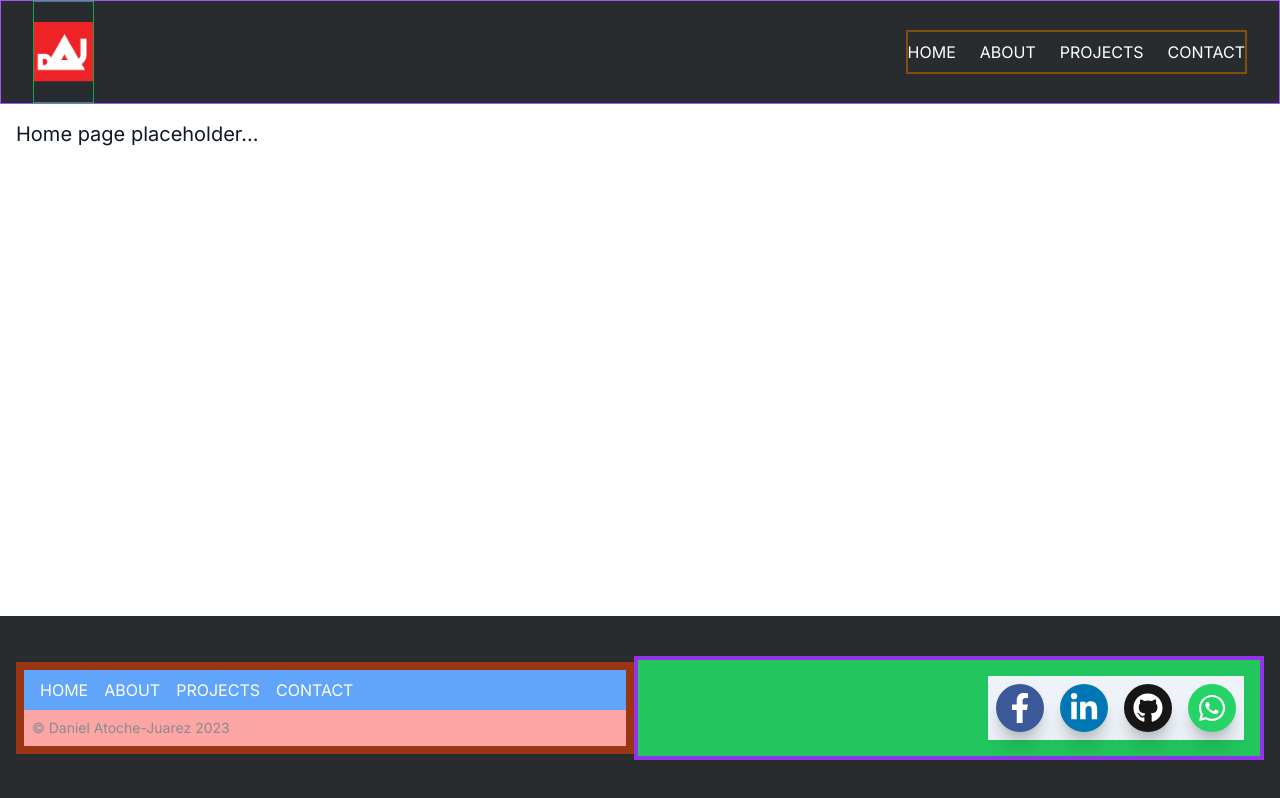
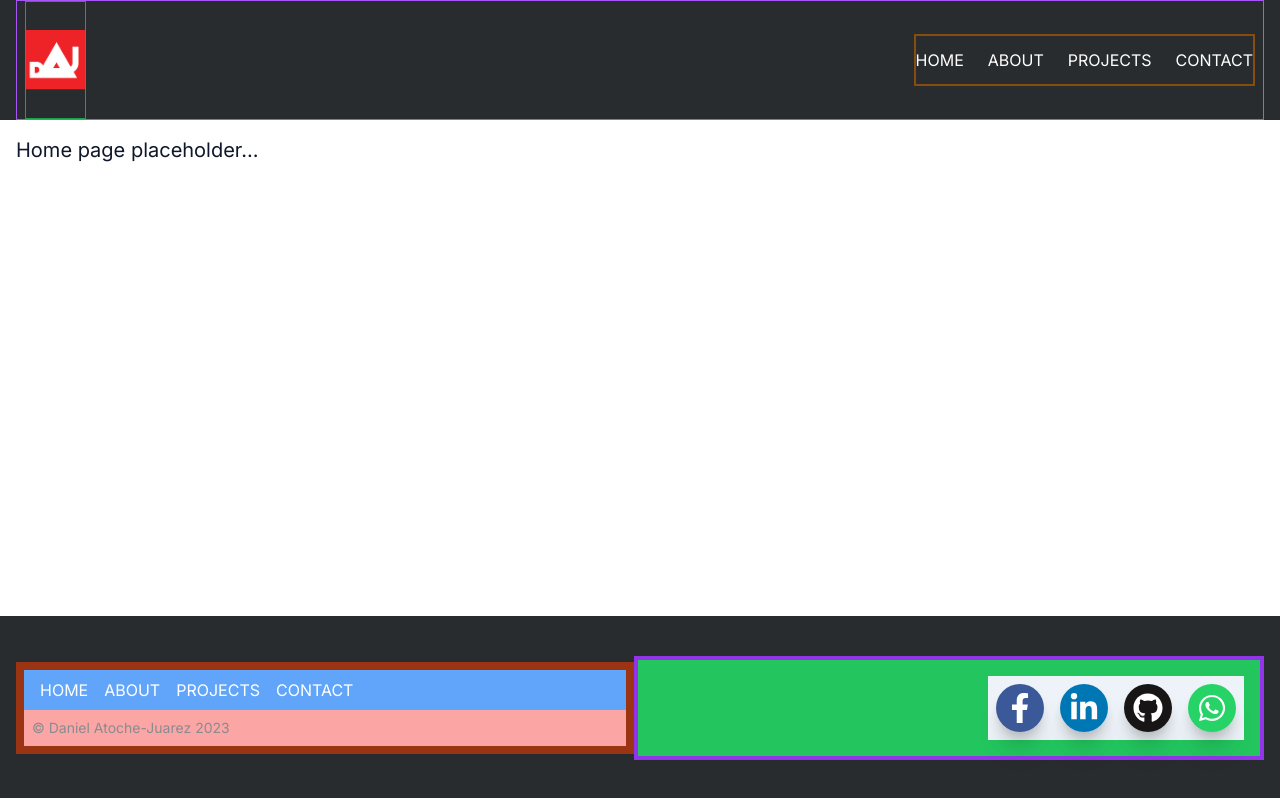
Before and after one commit to datoche-juarez/personal-site-2023, a Next.js app: page / in a window 1280 px wide. Built offline with nearby package versions, Linux system fonts and the light colour scheme.

Commit message:
Nav is finished once bg-colors and borders are removed..

```diff
--- a/components/nav/nav.js
+++ b/components/nav/nav.js
@@ -10,11 +10,11 @@ export default function Home() {
   return (
     <div>
       <nav className="w-full bg-dark-gray-800">
-        <div className="justify-between px-4 mx-auto border border-purple-500 lg:max-w-7xl md:items-center md:flex md:px-8">
+        <div className="justify-between px-4 mx-4 border border-purple-500 lg:max-w-full md:items-center md:flex md:px-2">
           <div>
             <div className="flex items-center justify-between py-2 border border-green-600 md:py-5 md:block">
               <a href="/">
-                <div className="frame">
+                <div className="my-2 frame">
                   <Image src={DAJLogo} alt="DAJ logo" height="60" />
                 </div>
               </a>
@@ -58,7 +58,7 @@ export default function Home() {
           </div>
           <div>
             <div
-              className={`flex flex-col text-center justify-self-center items-center border-2 border-yellow-800 py-2 mt-8 md:block md:mt-0 ${
+              className={`flex flex-col text-center justify-self-center items-center border-2 border-yellow-800 py-3 md:block md:mt-0 ${
                 navbar ? "block" : "hidden"
               }`}
             >
```
